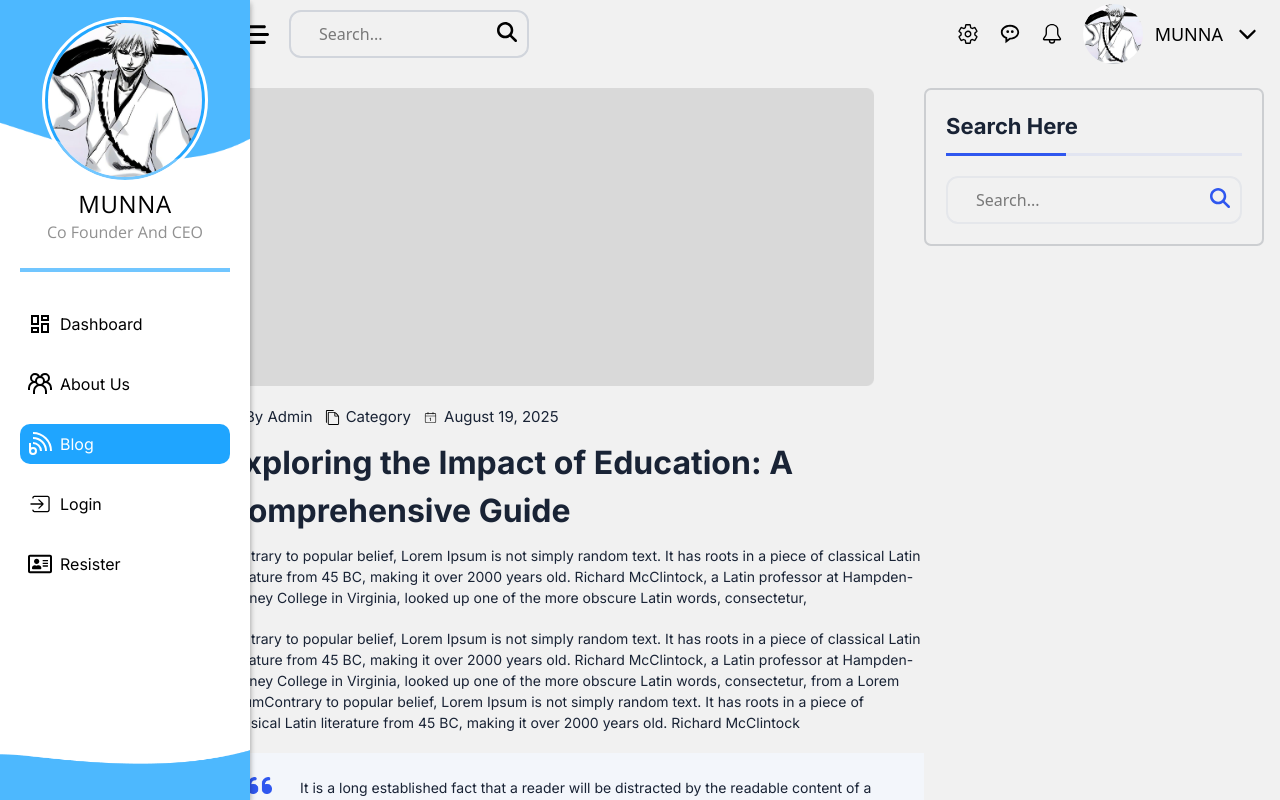
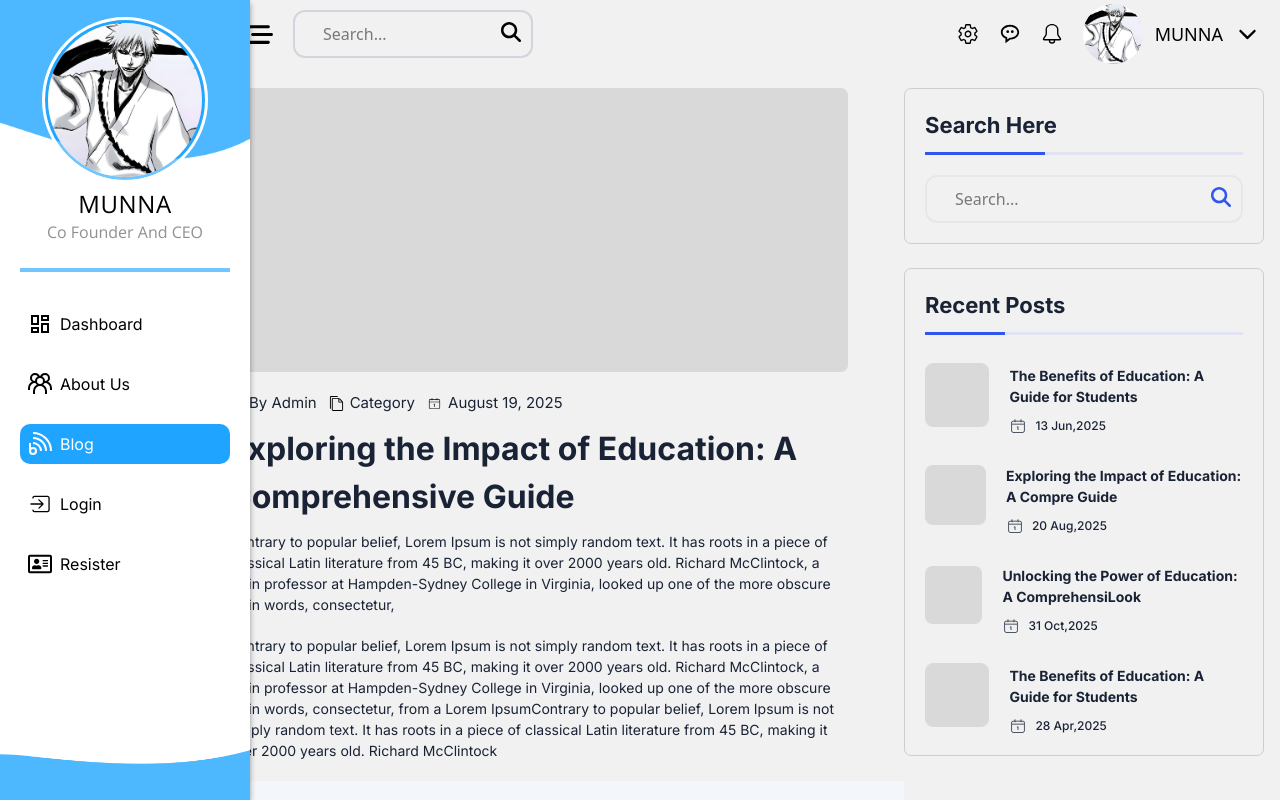
Before and after one commit to Munna-Scriptz/Dashboard-React, a React (Vite) app: page /Blog in a window 1280 px wide. Shown: the top 800 px of the page. Built offline with nearby package versions, Linux system fonts and the light colour scheme.

Commit message:
Blog Recent Post Complete

```diff
--- a/src/Pages/Blog.jsx
+++ b/src/Pages/Blog.jsx
@@ -3,15 +3,39 @@ import { FaRegUser } from "react-icons/fa";
 import { ImFilesEmpty } from "react-icons/im";
 import { CiCalendarDate } from "react-icons/ci";
 import { FaMagnifyingGlass } from "react-icons/fa6";
+import RecentImage from "../assets/Recent.png"
+export const Blog = () => {
+  // -----Related Fun----
+  const MyFeed = [
+    {
+      Image: RecentImage,
+      Header: 'The Benefits of Education: A Guide for Students',
+      Date: '13 Jun,2025',
+    },
+    {
+      Image: RecentImage,
+      Header: 'Exploring the Impact of Education: A Compre Guide',
+      Date: '20 Aug,2025',
+    },
+    {
+      Image: RecentImage,
+      Header: 'Unlocking the Power of Education: A ComprehensiLook',
+      Date: '31 Oct,2025',
+    },
+    {
+      Image: RecentImage,
+      Header: 'The Benefits of Education: A Guide for Students',
+      Date: '28 Apr,2025',
+    },
+  ]
 
-export const Blog = () => {
   return (
     <>
       <section className='flex justify-between pr-4'>
         {/* --------Left Side-------- */}
         <div className="Left_Side">
           <div className='mb-5'>
-            <div><img className='w-[650px]' src="src\assets\Blog.png" alt="image" /></div>
+            <div><img className='w-[620px]' src="src\assets\Blog.png" alt="image" /></div>
           </div>
           <div className='flex items-center gap-3'>
             <div className='flex items-center gap-1.5 text-[15px]'><FaRegUser /><p className='font-Inter text-Primary '>By Admin</p></div>
@@ -19,13 +43,13 @@ export const Blog = () => {
             <div className='flex items-center gap-1.5 text-[15px]'><CiCalendarDate /><p className='font-Inter text-Primary '>August 19, 2025</p></div>
           </div>
           <div>
-            <h1 className=" font-Inter font-bold text-[32px] w-[650px] text-[#192335] my-2.5">
+            <h1 className=" font-Inter font-bold text-[32px] w-[620px] text-[#192335] my-2.5">
               Exploring the Impact of Education: A Comprehensive Guide
             </h1>
-            <p className="w-[700px] font-Inter text-[#192335] text-[14px]">
+            <p className="w-[620px] font-Inter text-[#192335] text-[14px]">
               Contrary to popular belief, Lorem Ipsum is not simply random text. It has roots in a piece of classical Latin literature from 45 BC, making it over 2000 years old. Richard McClintock, a Latin professor at Hampden-Sydney College in Virginia, looked up one of the more obscure Latin words, consectetur,
             </p>
-            <p className="w-[700px] font-Inter text-[#192335] text-[14px] mt-5">
+            <p className="w-[620px] font-Inter text-[#192335] text-[14px] mt-5">
               Contrary to popular belief, Lorem Ipsum is not simply random text. It has roots in a piece of classical Latin literature from 45 BC, making it over 2000 years old. Richard McClintock, a Latin professor at Hampden-Sydney College in Virginia, looked up one of the more obscure Latin words, consectetur, from a Lorem IpsumContrary to popular belief, Lorem Ipsum is not simply random text. It has roots in a piece of classical Latin literature from 45 BC, making it over 2000 years old. Richard McClintock
             </p>
             {/* ----Quotes---- */}
@@ -43,14 +67,15 @@ export const Blog = () => {
                 </div>
               </div>
             </div>
-            <p className="w-[650px] font-Inter text-[#192335] text-[14px] mt-5">
+            <p className="w-[620px] font-Inter text-[#192335] text-[14px] mt-5">
               Contrary to popular belief, Lorem Ipsum is not simply random text. It has roots in a piece of classical Latin literature from 45 BC, making it over 2000 years old. Richard McClintock, a Latin professor at Hampden-Sydney College in Virgini
             </p>
           </div>
         </div>
         {/* --------Right Side-------- */}
         <div className='Right_Side'>
-          <div className='w-[340px] p-[20px] border-2 border-[#1923352c] rounded-[7px]'>
+          {/* ------Search Box----- */}
+          <div className='w-[360px] p-[20px] border-1 border-[#1923352c] rounded-[7px] mb-6'>
             <div>
               <h1 className=" font-Inter font-bold text-[22px] text-[#192335] my-2.5 mt-0">
                 Search Here
@@ -64,6 +89,36 @@ export const Blog = () => {
               <FaMagnifyingGlass className="absolute top-3 right-3 size-5" color='#2F57EF'/>
             </div>
           </div>
+
+          {/* ------Related Box----- */}
+          <div className='w-[360px] p-[20px] border-1 border-[#1923352c] rounded-[7px]'>
+            <div>
+              <h1 className=" font-Inter font-bold text-[22px] text-[#192335] my-2.5 mt-0">
+                Recent Posts
+              </h1>
+              <div className='relative bg-[#E2E5F1] w-full h-[3px]'>
+                <div className='absolute bg-[#2F57EF] w-20 h-full'></div>
+              </div>
+            </div>
+
+              {
+                MyFeed.map((item , e)=>(
+                  <div className='mt-5 relative flex gap-5 items-center'>
+
+                    <div><img className='w-[90px]' src={item.Image} alt="image" /></div>
+                    <div>
+                      <h1 className=" font-Inter font-bold text-[14px] text-[#192335] my-2.5">
+                        {item.Header}
+                      </h1>
+                      <p className="font-Inter text-[#192335] text-[12px] font-medium flex items-center gap-2">
+                       <CiCalendarDate size={18}/> {item.Date}
+                      </p>
+                    </div>
+                  </div>
+                ))
+              }
+
+          </div>
         </div>
 
       </section>
```
Also changed, not shown: src/assets/Recent.png (added).
